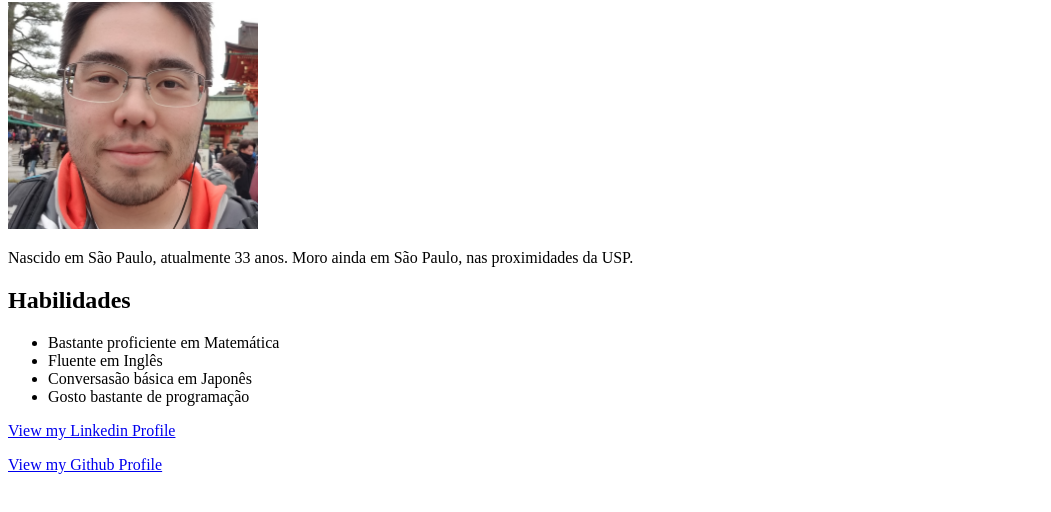
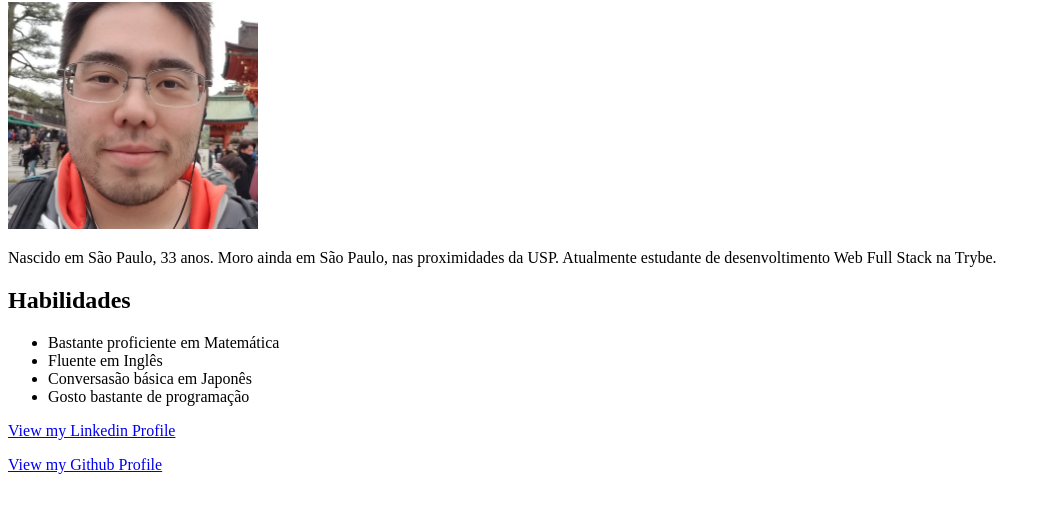
Before and after one commit to tiago-yoneda/tiago-yoneda.github.io, a plain HTML site: page index.html in a window 1280 px wide. Shown: the part 78-590 px from the top of the page, without its empty margins (0-1051 px from the left). Drawn offline with Linux system fonts and the light colour scheme.

Commit message:
setando a pagina

```diff
--- a/index.html
+++ b/index.html
@@ -2,14 +2,14 @@
 <html lang="pt-br">
     <head>
         <meta charset="UTF-8">
-        <title>Personal WebPage</title>
+        <title>Portifólio Tiago Minoru Yoneda</title>
     </head>
     <body>
         <h1>Tiago Minoru Yoneda</h1>
 
             <img src="me.jpg" width=250px alt="Passei que fiz no japão no Fushimi Inari Jinjya">
 
-            <p id="apresentacao">Nascido em São Paulo, atualmente 33 anos. Moro ainda em São Paulo, nas proximidades da USP.</p>
+            <p id="apresentacao">Nascido em São Paulo, 33 anos. Moro ainda em São Paulo, nas proximidades da USP. Atualmente estudante de desenvoltimento Web Full Stack na Trybe. </p>
         <h2>Habilidades</h2>
         <ul>
             <li>Bastante proficiente em Matemática</li>
```
